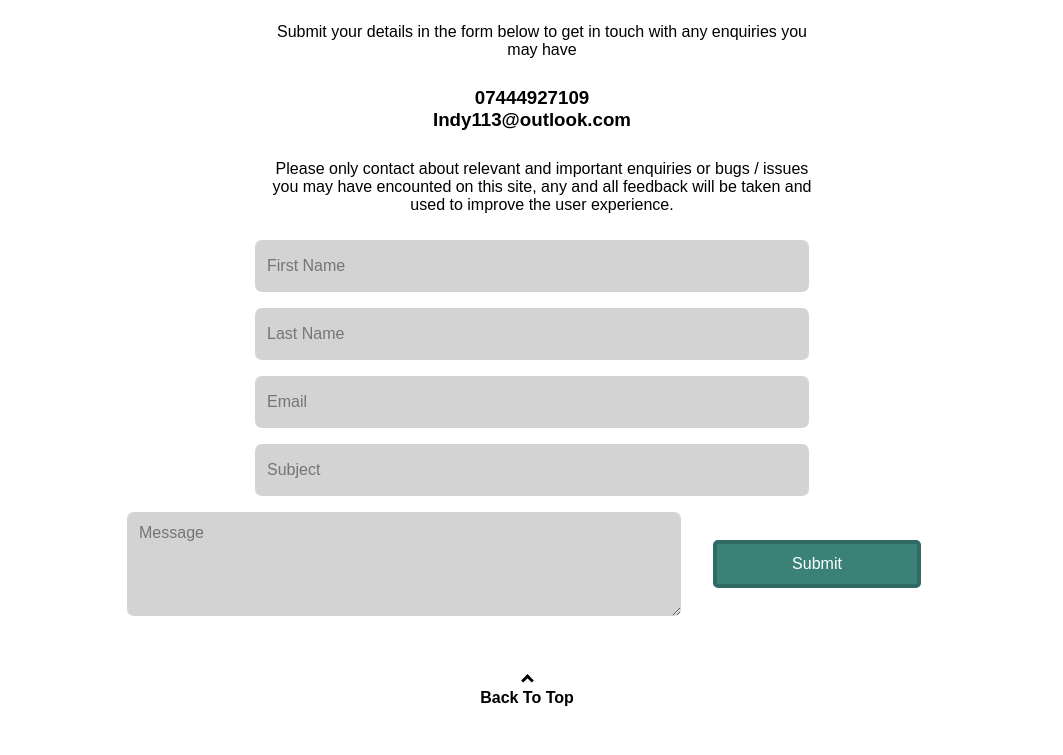
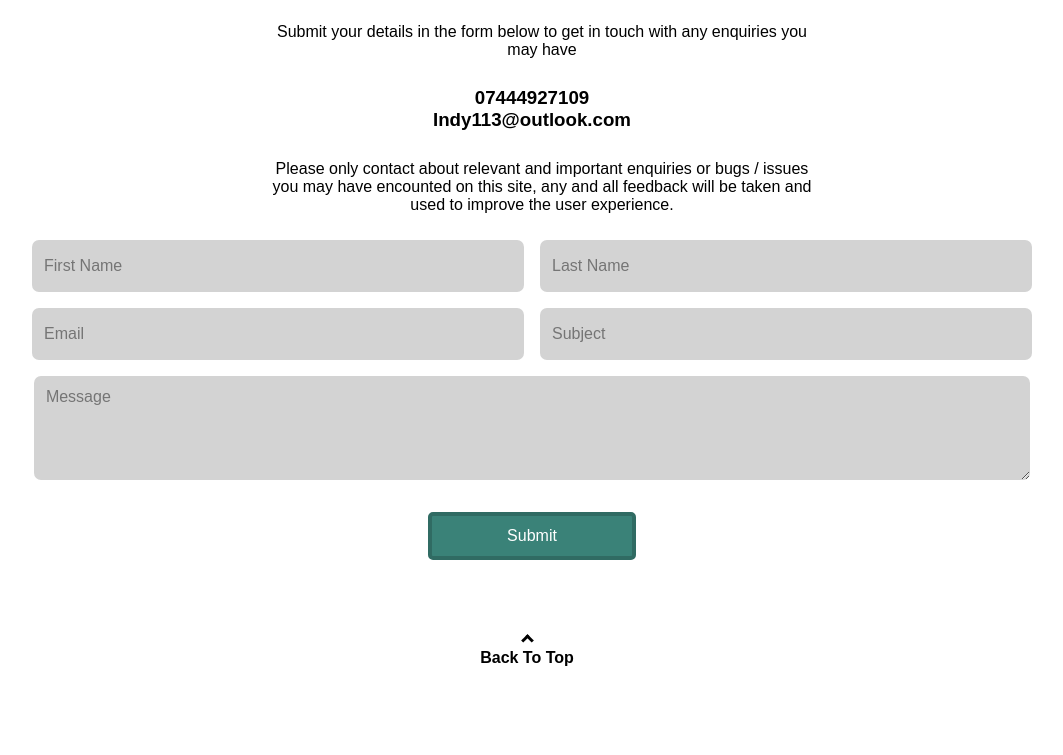
Before and after one commit to Indy113/HTML-Portfolio-Website, a PHP site: page / in a window 1280 px wide. Shown: the part 2770-3525 px from the top of the page, without its empty margins (193-1256 px from the left). After the commit the page ends 3436 px from the top, so only its background shows below. Run offline with PHP 8.4, Linux system fonts and the light colour scheme.

Commit message:
Form zoom in issue fixed

```diff
--- a/scss/content/_info-form.scss
+++ b/scss/content/_info-form.scss
@@ -18,6 +18,7 @@
   }
 
   form input {
+    flex-basis: 45%;
     border: none;
     width: 550px;
     height: 50px;
@@ -26,6 +27,7 @@
   }
 
   form textarea {
+    flex-basis: 91.5%;
     border: none;
     width: 1120px;
     height: 100px;
--- a/scss/layout/_media_queries.scss
+++ b/scss/layout/_media_queries.scss
@@ -1,10 +1,3 @@
-
-@media only screen and (max-width: 1320px) {
-    #form textarea {
-        width: 550px;
-    }
-}
-
 @media only screen and (max-width: 800px) {
 
     .sidebar {
```
Also changed, not shown: css/application.css.
